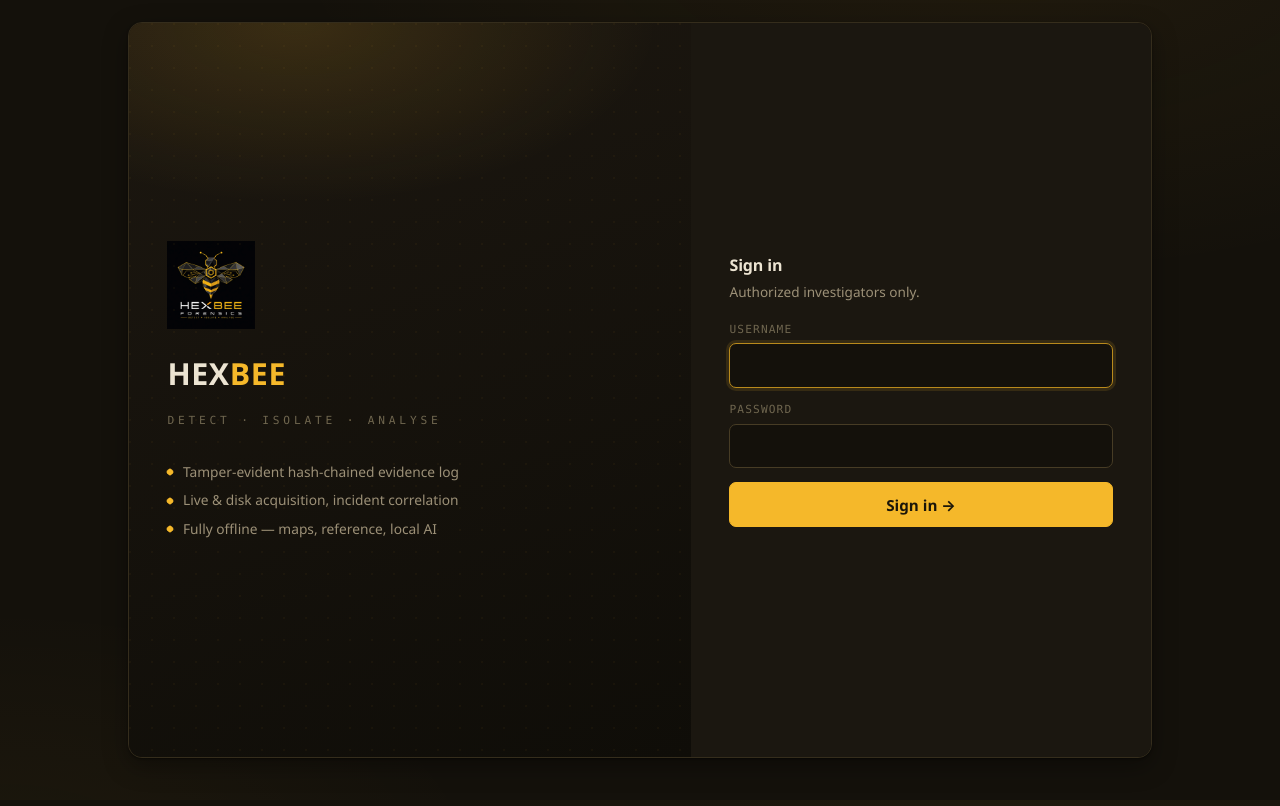
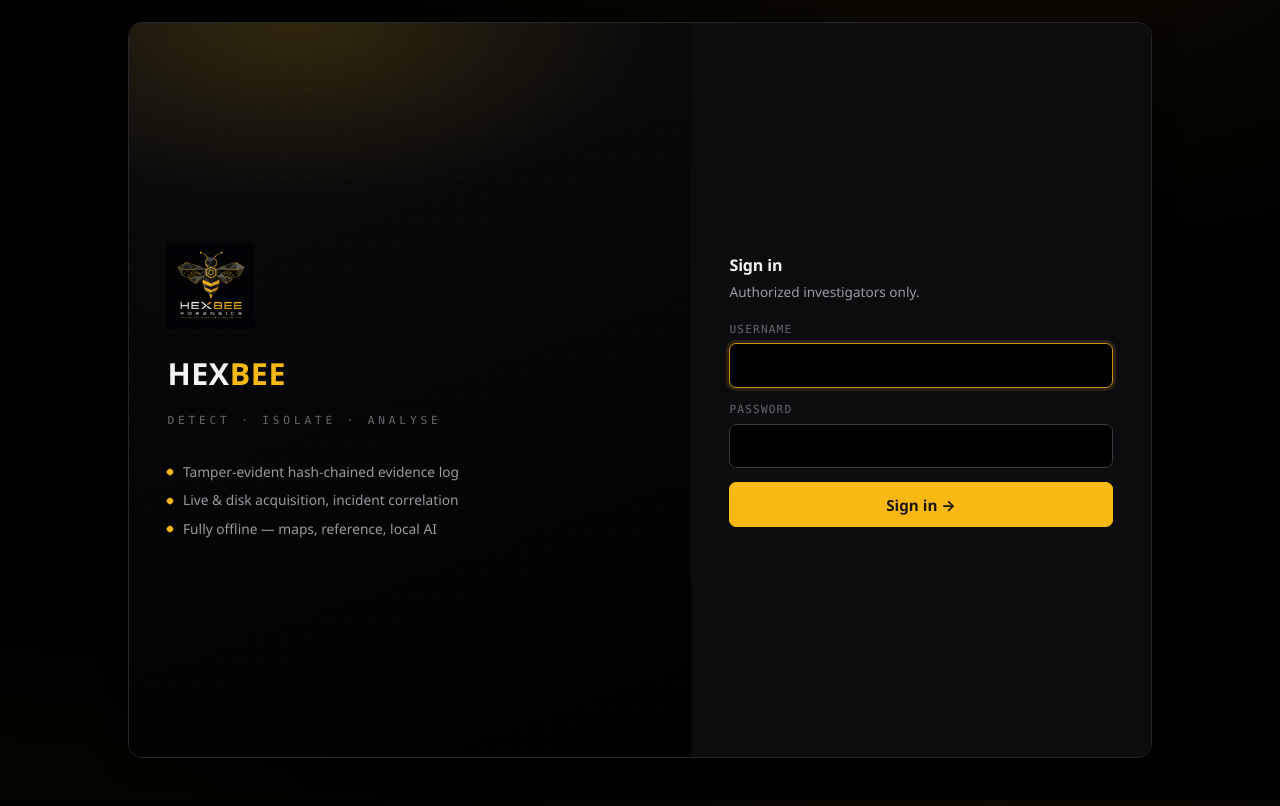
Before and after one commit to skep13/hexbee-forensics, a Python web app: template hive/hexbee_hive/templates/login.html in a window 1280 px wide. Run offline with Jinja, Linux system fonts and the light colour scheme; the template is opened without the code that fills it, so the values that code supplies are empty.

Commit message:
Match UI palette to the logo (pure black + gold #f9b912 + white)
Sampled the exact colors from logo.png (bg #000, accent gold #f9b912, white
text) and retuned the whole design system: base.html tokens, honey glows,
topbar, login brand panel, Comb web UI, and exported report accents. Replaces
the warm charcoal/amber scheme with the logo's black-and-gold. 81 tests pass.

Co-Authored-By: Claude Opus 4.8 <noreply@anthropic.com>

```diff
--- a/comb/hexbee_comb/analysis.py
+++ b/comb/hexbee_comb/analysis.py
@@ -153,7 +153,7 @@ def render_report(result: ScanResult) -> str:
 <title>HexBee Comb — Analysis Report</title>
 <style>
  body {{ font-family: system-ui, sans-serif; margin: 2rem auto; max-width: 64rem; }}
- h1 {{ border-bottom: 3px solid #f0b429; padding-bottom: .3rem; }}
+ h1 {{ border-bottom: 3px solid #f9b912; padding-bottom: .3rem; }}
  table {{ border-collapse: collapse; width: 100%; font-size: .85rem; }}
  th, td {{ text-align: left; padding: .35rem .5rem; border-bottom: 1px solid #ddd; }}
  th {{ background: #faf3e0; }}
--- a/hive/hexbee_hive/reports.py
+++ b/hive/hexbee_hive/reports.py
@@ -28,7 +28,7 @@ _SEV_NAMES = {0: "info", 1: "notice", 2: "warning", 3: "critical"}
 _HTML_STYLE = """
  body { font-family: system-ui, sans-serif; margin: 2rem auto; max-width: 60rem;
         color: #1a1a1a; }
- h1 { border-bottom: 3px solid #f0b429; padding-bottom: .3rem; }
+ h1 { border-bottom: 3px solid #f9b912; padding-bottom: .3rem; }
  h2 { margin-top: 2rem; }
  table { border-collapse: collapse; width: 100%; }
  th, td { text-align: left; padding: .4rem .6rem; border-bottom: 1px solid #ddd;
--- a/hive/hexbee_hive/templates/base.html
+++ b/hive/hexbee_hive/templates/base.html
@@ -7,21 +7,22 @@
 <link rel="icon" type="image/png" sizes="64x64" href="/static/logo-64.png">
 <link rel="apple-touch-icon" sizes="180x180" href="/static/logo-180.png">
 <link rel="manifest" href="/static/manifest.webmanifest">
-<meta name="theme-color" content="#14110b">
+<meta name="theme-color" content="#000000">
 <meta name="apple-mobile-web-app-capable" content="yes">
 <meta name="apple-mobile-web-app-title" content="HexBee">
 <style>
 /* ============================================================
    HexBee — forensic operations console
-   Industrial / utilitarian. Deep charcoal, single amber accent,
-   severity scale, monospace evidence data. Fully offline.
+   Palette from the logo: pure black, gold #f9b912, white text.
+   Severity scale, monospace evidence data. Fully offline.
    ============================================================ */
 :root{
-  --bg:#14110b; --bg-2:#1b1710; --bg-3:#231e14; --raise:#2a2416;
-  --line:#352d1c; --line-2:#473c25;
-  --text:#ece4d2; --muted:#9c9077; --faint:#6f664f;
-  --honey:#f5b82a; --honey-2:#ffca4d; --honey-dim:#b98a1c;
-  --ok:#4ec06a; --info:#8a92a0; --notice:#4d9de0; --warning:#e8871e; --crit:#e5484d;
+  /* Palette sampled directly from the HexBee logo: pure black, gold #f9b912, white */
+  --bg:#000000; --bg-2:#0c0c0e; --bg-3:#141417; --raise:#1d1d21;
+  --line:#26262b; --line-2:#38383f;
+  --text:#f4f4f5; --muted:#9a9aa2; --faint:#67676f;
+  --honey:#f9b912; --honey-2:#ffcf3f; --honey-dim:#c6900e; --bronze:#ae9044;
+  --ok:#3fb768; --info:#8a92a0; --notice:#4d9de0; --warning:#e8871e; --crit:#e5484d;
   --shadow:0 1px 2px rgba(0,0,0,.4),0 8px 24px rgba(0,0,0,.35);
   --mono:ui-monospace,"Cascadia Mono","JetBrains Mono","Consolas",monospace;
   --ui:"Segoe UI Variable Text","Segoe UI",system-ui,-apple-system,sans-serif;
@@ -33,15 +34,15 @@ body{
   font-family:var(--ui);color:var(--text);background:var(--bg);
   font-size:14px;line-height:1.5;
   background-image:
-    radial-gradient(1200px 600px at 78% -10%, rgba(245,184,42,.06), transparent 60%),
-    radial-gradient(900px 500px at 0% 110%, rgba(245,184,42,.04), transparent 55%);
+    radial-gradient(1200px 600px at 78% -10%, rgba(249,185,18,.06), transparent 60%),
+    radial-gradient(900px 500px at 0% 110%, rgba(249,185,18,.04), transparent 55%);
   background-attachment:fixed;
 }
 a{color:var(--honey);text-decoration:none}
 a:hover{color:var(--honey-2)}
 code,.mono{font-family:var(--mono);font-size:.86em}
 h1,h2,h3{font-weight:650;letter-spacing:-.01em}
-::selection{background:rgba(245,184,42,.28)}
+::selection{background:rgba(249,185,18,.28)}
 
 /* ---------- App shell ---------- */
 .app{display:grid;grid-template-columns:var(--sidebar) 1fr;min-height:100vh}
@@ -57,7 +58,7 @@ h1,h2,h3{font-weight:650;letter-spacing:-.01em}
   background:var(--bg-2);z-index:2;
 }
 .brand img{height:30px;width:30px;object-fit:contain;
-  filter:drop-shadow(0 0 6px rgba(245,184,42,.25))}
+  filter:drop-shadow(0 0 6px rgba(249,185,18,.25))}
 .brand .wm{font-weight:800;letter-spacing:.14em;font-size:1.02rem}
 .brand .wm .a{color:var(--text)} .brand .wm .b{color:var(--honey)}
 .brand .tag{display:block;font-size:.56rem;letter-spacing:.34em;color:var(--faint);
@@ -71,8 +72,8 @@ h1,h2,h3{font-weight:650;letter-spacing:-.01em}
 }
 .nav-link svg{width:16px;height:16px;flex:0 0 16px;stroke:currentColor;
   fill:none;stroke-width:1.7;opacity:.85}
-.nav-link:hover{background:rgba(245,184,42,.06);color:var(--text)}
-.nav-link.active{background:rgba(245,184,42,.11);color:var(--honey-2)}
+.nav-link:hover{background:rgba(249,185,18,.06);color:var(--text)}
+.nav-link.active{background:rgba(249,185,18,.11);color:var(--honey-2)}
 .nav-link.active::before{content:"";position:absolute;left:-2px;top:6px;bottom:6px;
   width:3px;border-radius:3px;background:var(--honey)}
 .app.bare{grid-template-columns:1fr}
@@ -81,7 +82,7 @@ h1,h2,h3{font-weight:650;letter-spacing:-.01em}
 .main-wrap{display:flex;flex-direction:column;min-width:0}
 .topbar{
   display:flex;align-items:center;gap:.9rem;padding:.6rem 1.2rem;
-  border-bottom:1px solid var(--line);background:rgba(20,17,11,.75);
+  border-bottom:1px solid var(--line);background:rgba(0,0,0,.72);
   backdrop-filter:blur(8px);position:sticky;top:0;z-index:5;
 }
 .hamb{display:none;background:none;border:1px solid var(--line-2);color:var(--text);
@@ -147,7 +148,7 @@ th,td{text-align:left;padding:.55rem .8rem;border-bottom:1px solid var(--line);v
 th{color:var(--faint);font-weight:600;text-transform:uppercase;font-size:.64rem;
   letter-spacing:.13em;font-family:var(--mono);background:var(--bg-3);position:sticky;top:0}
 tbody tr{transition:background .1s}
-tbody tr:hover td{background:rgba(245,184,42,.045)}
+tbody tr:hover td{background:rgba(249,185,18,.045)}
 tr:last-child td{border-bottom:none}
 td code{background:rgba(0,0,0,.35);padding:.08rem .35rem;border-radius:4px;
   border:1px solid var(--line);word-break:break-all}
@@ -187,14 +188,14 @@ td.sev.sev-2{color:var(--warning)} td.sev.sev-3{color:var(--crit)}
 input,select,textarea{background:var(--bg);color:var(--text);border:1px solid var(--line-2);
   border-radius:7px;padding:.5rem .65rem;font-size:.88rem;font-family:var(--ui)}
 input:focus,select:focus,textarea:focus{outline:none;border-color:var(--honey-dim);
-  box-shadow:0 0 0 3px rgba(245,184,42,.12)}
+  box-shadow:0 0 0 3px rgba(249,185,18,.12)}
 label{color:var(--muted);font-size:.78rem}
 form.inline{display:inline-flex;gap:.4rem;align-items:center}
 .field{display:flex;flex-direction:column;gap:.3rem}
 .field label{font-size:.7rem;text-transform:uppercase;letter-spacing:.1em;font-family:var(--mono);color:var(--faint)}
 
 /* Copy blocks */
-.cmd{display:flex;align-items:center;gap:.6rem;background:#0d0b07;border:1px solid var(--line-2);
+.cmd{display:flex;align-items:center;gap:.6rem;background:#0a0a0c;border:1px solid var(--line-2);
   border-radius:8px;padding:.6rem .8rem;font-family:var(--mono);font-size:.82rem;overflow-x:auto}
 .cmd code{background:none;border:none;color:var(--honey-2);white-space:nowrap}
 .cmd .copy{margin-left:auto;flex:0 0 auto}
--- a/hive/hexbee_hive/templates/login.html
+++ b/hive/hexbee_hive/templates/login.html
@@ -6,12 +6,12 @@
   gap:0;max-width:64rem;margin:0 auto;border:1px solid var(--line);border-radius:14px;
   overflow:hidden;box-shadow:var(--shadow)}
 .auth .brandside{background:
-   radial-gradient(600px 300px at 30% 0%, rgba(245,184,42,.14), transparent 60%),
-   linear-gradient(160deg,#1c1710,#0f0d08);
+   radial-gradient(600px 300px at 30% 0%, rgba(249,185,18,.16), transparent 60%),
+   linear-gradient(160deg,#0c0c0e,#000);
   padding:2.6rem 2.4rem;display:flex;flex-direction:column;justify-content:center;gap:1rem;
   position:relative;overflow:hidden}
 .auth .brandside::after{content:"";position:absolute;inset:0;opacity:.5;
-  background-image:radial-gradient(circle at 1px 1px, rgba(245,184,42,.08) 1px, transparent 0);
+  background-image:radial-gradient(circle at 1px 1px, rgba(249,185,18,.09) 1px, transparent 0);
   background-size:22px 22px}
 .auth .brandside img{height:88px;width:88px;position:relative}
 .auth .brandside h1{font-size:1.9rem;letter-spacing:.02em;margin:.4rem 0 0;position:relative}
```
Also changed, not shown: comb/hexbee_comb/webui.py (+14 -14 lines).
